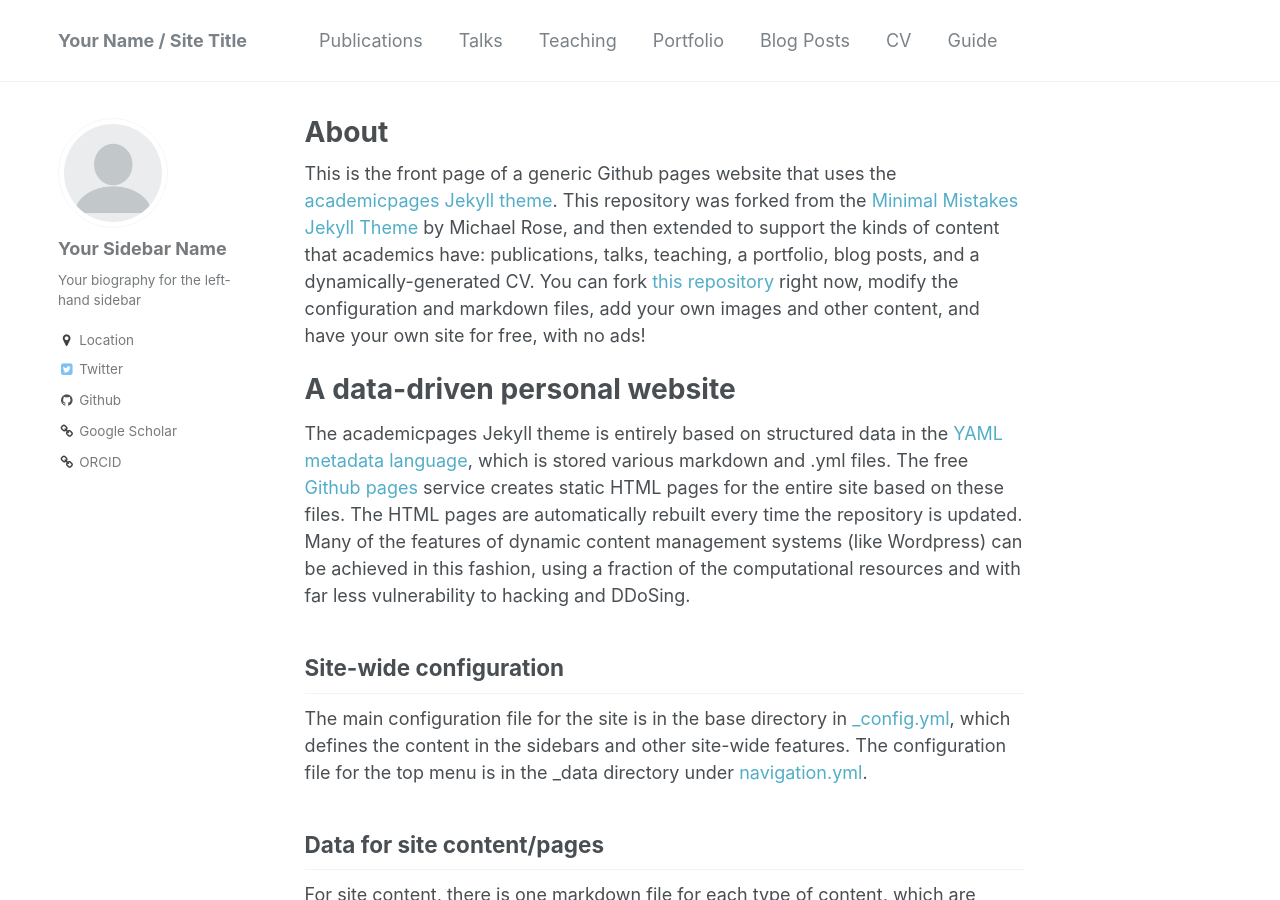
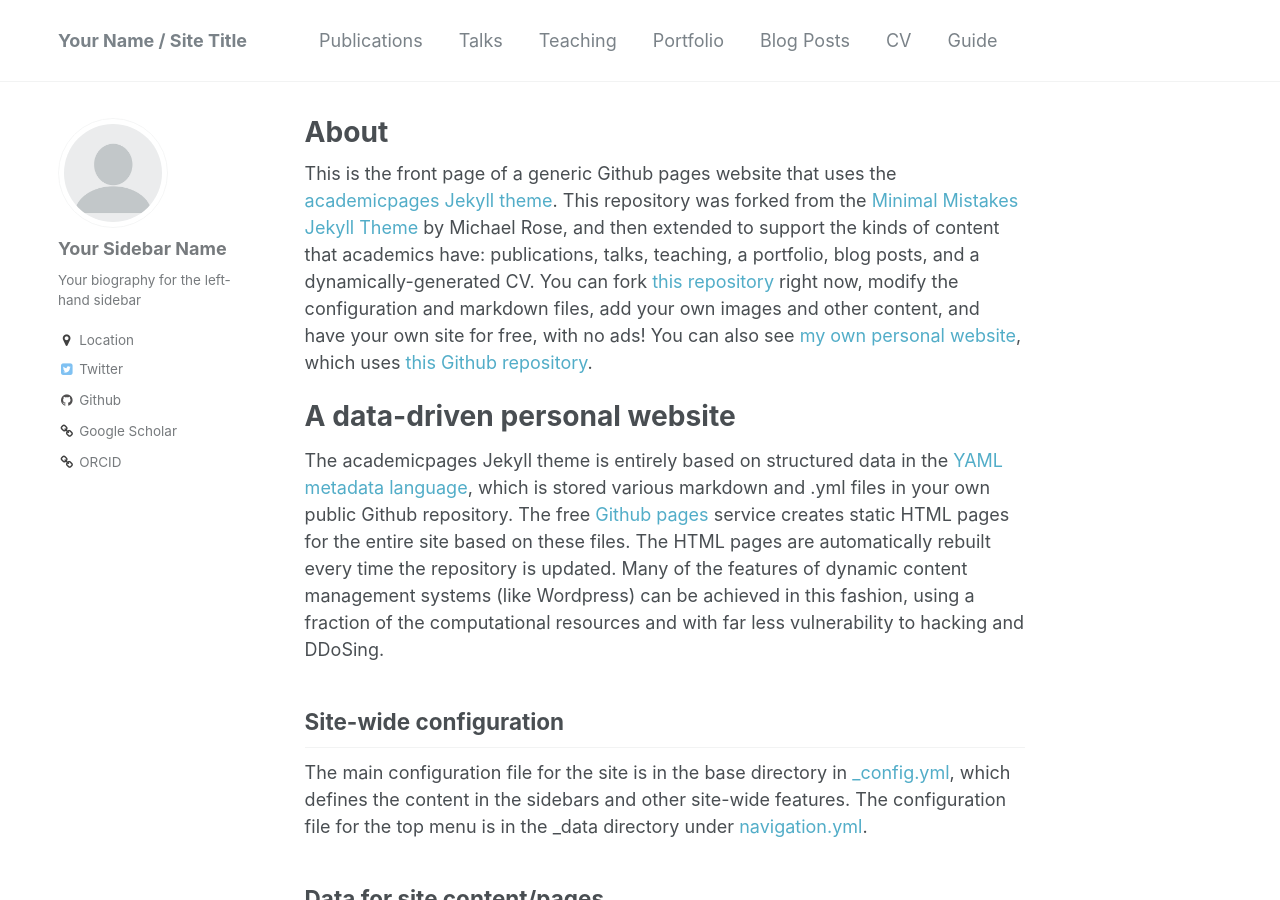
Before and after one commit to binhqnguyen/binhqnguyen.github.io, a Jekyll site: the page built from _pages/about.md, in a window 1280 px wide and 900 px high. Built offline with Jekyll 4.4.1, drawn with Linux system fonts in a browser that asks for light colours.

Commit message:
add link to personal site

```diff
--- a/_pages/about.md
+++ b/_pages/about.md
@@ -8,11 +8,11 @@ redirect_from:
   - /about.html
 ---
 
-This is the front page of a generic Github pages website that uses the [academicpages Jekyll theme](https://github.com/academicpages/academicpages.github.io). This repository was forked from the [Minimal Mistakes Jekyll Theme](https://mmistakes.github.io/minimal-mistakes/) by Michael Rose, and then extended to support the kinds of content that academics have: publications, talks, teaching, a portfolio, blog posts, and a dynamically-generated CV. You can fork [this repository](https://github.com/academicpages/academicpages.github.io) right now, modify the configuration and markdown files, add your own images and other content, and have your own site for free, with no ads!
+This is the front page of a generic Github pages website that uses the [academicpages Jekyll theme](https://github.com/academicpages/academicpages.github.io). This repository was forked from the [Minimal Mistakes Jekyll Theme](https://mmistakes.github.io/minimal-mistakes/) by Michael Rose, and then extended to support the kinds of content that academics have: publications, talks, teaching, a portfolio, blog posts, and a dynamically-generated CV. You can fork [this repository](https://github.com/academicpages/academicpages.github.io) right now, modify the configuration and markdown files, add your own images and other content, and have your own site for free, with no ads! You can also see [my own personal website](http://stuartgeiger.com), which uses [this Github repository](https://github.com/staeiou/staeiou.github.io).
 
 A data-driven personal website
 ======
-The academicpages Jekyll theme is entirely based on structured data in the [YAML metadata language](http://docs.ansible.com/ansible/YAMLSyntax.html), which is stored various markdown and .yml files. The free [Github pages](https://pages.github.com/) service creates static HTML pages for the entire site based on these files. The HTML pages are automatically rebuilt every time the repository is updated. Many of the features of dynamic content management systems (like Wordpress) can be achieved in this fashion, using a fraction of the computational resources and with far less vulnerability to hacking and DDoSing.
+The academicpages Jekyll theme is entirely based on structured data in the [YAML metadata language](http://docs.ansible.com/ansible/YAMLSyntax.html), which is stored various markdown and .yml files in your own public Github repository. The free [Github pages](https://pages.github.com/) service creates static HTML pages for the entire site based on these files. The HTML pages are automatically rebuilt every time the repository is updated. Many of the features of dynamic content management systems (like Wordpress) can be achieved in this fashion, using a fraction of the computational resources and with far less vulnerability to hacking and DDoSing.
 
 Site-wide configuration
 ------
```
